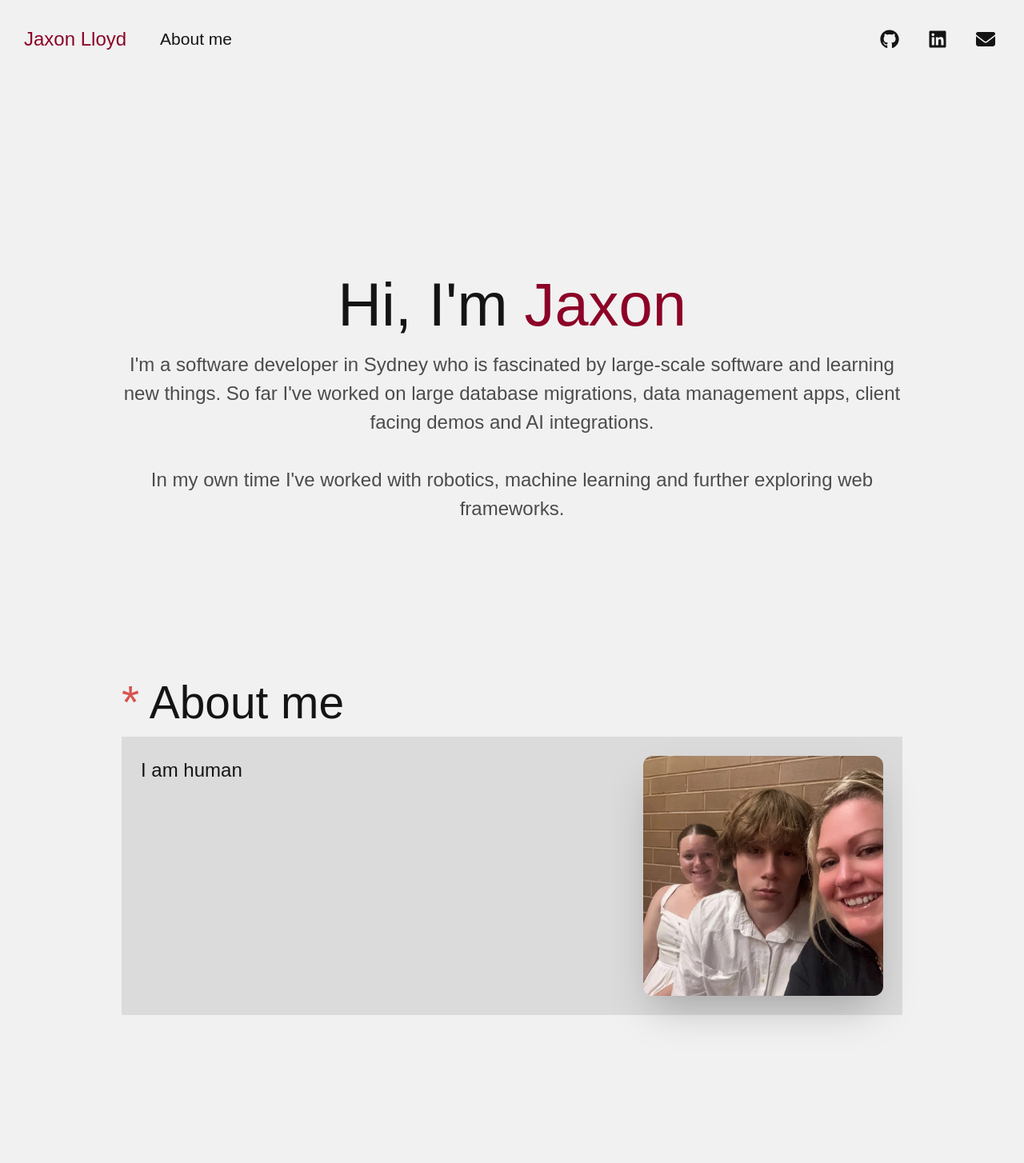
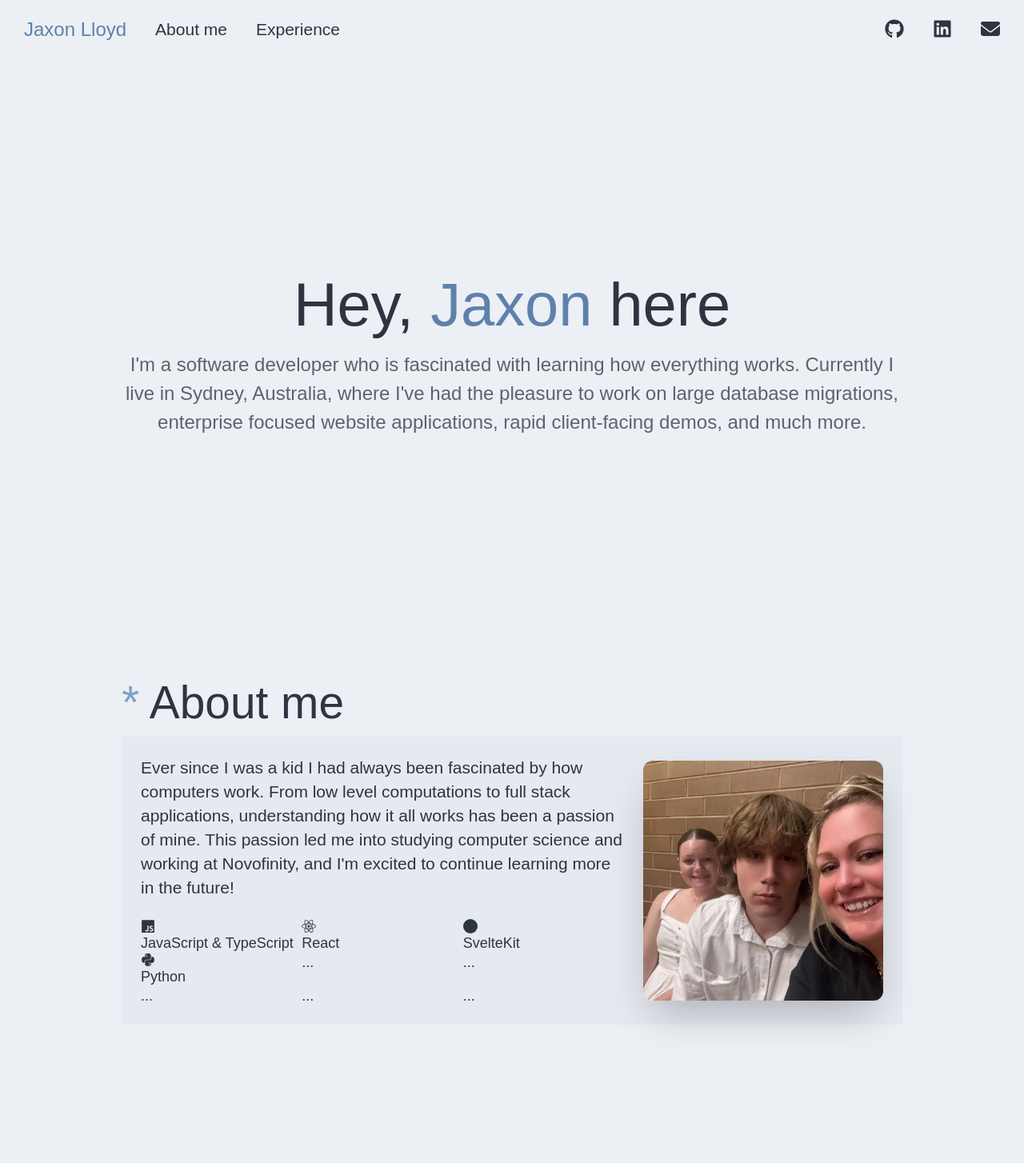
Before and after one commit to jaxonlloyd05/portfolio, a React (Vite) app: page / in a window 1280 px wide. Shown: the top 1454 px of the page at 80% size. Built offline with nearby package versions, Linux system fonts and the light colour scheme; a web font is replaced by a local one.

Commit message:
updated about me and cleaned up some text

```diff
--- a/src/app.css
+++ b/src/app.css
@@ -1,7 +1,7 @@
 @import 'tailwindcss';
 
 @plugin 'daisyui' {
-  themes: autumn --default, coffee --prefersdark;
+  themes: nord --default;
 }
 
 :root {
@@ -54,6 +54,14 @@ small {font-size: 0.750rem; /* 12px */}
   place-items: center;
 }
 
+.navbar {
+  min-height: 0;
+}
+
+.menu {
+  padding: 0;
+}
+
 
 .fade-in-section {
   animation: fade-in 1s forwards;
--- a/src/assets/MountainSketch.tsx
+++ b/src/assets/MountainSketch.tsx
@@ -0,0 +1,16 @@
+
+
+
+const MountainLine: React.FC = () => {
+
+
+
+    return (
+        <div id="mountain-svg">
+
+        </div>
+    )
+}
+
+
+export default MountainLine
--- a/src/components/AboutMe.tsx
+++ b/src/components/AboutMe.tsx
@@ -1,5 +1,5 @@
 import type React from 'react';
-
+import { FaJs, FaReact, FaCircle, FaPython } from 'react-icons/fa6';
 
 const AboutMe: React.FC = () => {
 
@@ -24,8 +24,24 @@ const AboutMe: React.FC = () => {
             <div></div>
           </div>
 
-          <div>
-            <p>I am human</p>
+          <div className='flex flex-col gap-4'>
+            <p className='text-sm'>
+              Ever since I was a kid I had always been fascinated by how computers work. From low level computations to full stack applications,
+              understanding how it all works has been a passion of mine. This passion led me into studying computer science and working at Novofinity,
+              and I'm excited to continue learning more in the future!
+            </p>
+
+            <ul className='grid grid-cols-3 text-xs'>
+              <li><FaJs/> JavaScript & TypeScript</li>
+              <li><FaReact/> React</li>
+              <li><FaCircle/>SvelteKit</li>
+              <li><FaPython/>Python</li>
+              <li>...</li>
+              <li>...</li>
+              <li>...</li>
+              <li>...</li>
+              <li>...</li>
+            </ul>
           </div>
         </div>
       </div>
--- a/src/components/Experience.tsx
+++ b/src/components/Experience.tsx
@@ -15,7 +15,16 @@ const Experience: React.FC = () => {
 
       <div className="tabs tabs-box rounded-none">
         <input type="radio" name="experience-tabs" className="tab" aria-label="Novofinity" defaultChecked />
-        <div className="tab-content bg-base-100 border-base-300 p-6">Novofinity</div>
+
+        <div className="tab-content bg-base-100 border-base-300 p-6">
+          <p>
+            Software Developer @
+            <span className='text-primary'> Novofinity</span>
+          </p>
+          <p className='text-sm'>
+            I worked here
+          </p>
+        </div>
 
         {/* <input type="radio" name="experience-tabs" className="tab" aria-label="Tab 2"  />
         <div className="tab-content bg-base-100 border-base-300 p-6">Tab content 2</div>
--- a/src/components/Header.tsx
+++ b/src/components/Header.tsx
@@ -10,8 +10,9 @@ const Header: React.FC = () => {
           <a className='link link-hover text-primary px-3 hidden md:block' href='/#intro' aria-label='link-intro'>Jaxon Lloyd</a>
         </div>
         <div className='flex-3'>
-          <ul className='menu menu-horizontal px-1 hidden md:block'>
+          <ul className="menu menu-horizontal rounded-box">
             <li><a className='link link-hover' href='/#aboutme' aria-label='link-aboutme'>About me</a></li>
+            <li><a className='link link-hover' href='/#experience' aria-label='link-aboutme'>Experience</a></li>
           </ul>
         </div>
         <div className='flex-none'>
--- a/src/components/Intro.tsx
+++ b/src/components/Intro.tsx
@@ -1,19 +1,32 @@
 import type React from 'react';
-// import MountainSketch from '../assets/MountainSketch';
+import MountainLine from '../assets/MountainSketch';
+
+const greetings = [
+    <>Hey, <span className='text-primary'>Jaxon</span> here</>,
+    <>Hi! my name is <span className='text-primary'>Jaxon</span></>,
+    <>I'm <span className='text-primary'>Jaxon</span>, nice to meet you</>
+]
 
 const Intro: React.FC = () => {
 
 
     return (
         <div id='intro' className='pt-[144px] md:pt-[288px]'>
-            {/* <MountainSketch /> */}
-            <h1 className='text-center'>Hi, I'm <span className='text-primary'>Jaxon</span></h1>
+            <MountainLine />
+            {/* <h1 className='text-center'><span className='text-primary'>Jaxon Lloyd,</span> first of his name</h1> */}
+            <h1 className='text-center'>
+                {greetings[Math.floor(Math.random() * greetings.length)]}
+            </h1>
             <div className='text-center fade-in-section'>
-                I'm a software developer in Sydney who is fascinated by large-scale software and learning new things.
-                So far I've worked on large database migrations, data management apps, client facing demos
-                and AI integrations.
-                <br /> <br />
-                In my own time I've worked with robotics, machine learning and further exploring web frameworks.
+                I'm a software developer who is fascinated with learning how everything works.
+                Currently I live in Sydney, Australia, where I've had the pleasure to work on
+                large database migrations, enterprise focused website applications, rapid client-facing
+                demos, and much more.
+
+                {/* I've worked on large database migrations, enterprise focused website applications, rapid client-facing demos,
+                optimising REST APIs, and much more. */}
+                {/* <br /> <br />
+                In my own I've also experimented with robotics, machine learning and web frameworks. */}
             </div>
         </div>
     );
--- /dev/null
+++ b/src/components/Projects.tsx
@@ -0,0 +1,12 @@
+import type React from "react";
+
+
+const Projects: React.FC = () => {
+
+
+    return (
+        <div id="projects">
+
+        </div>
+    )
+}
```
